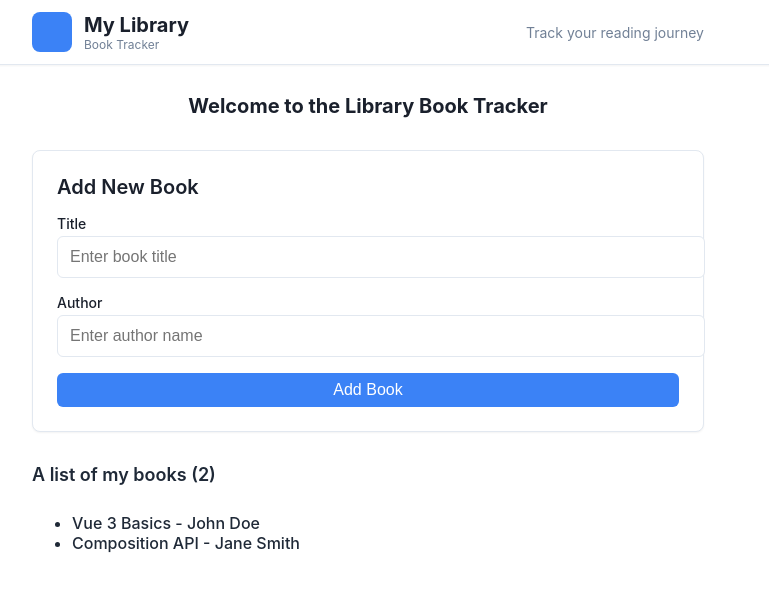
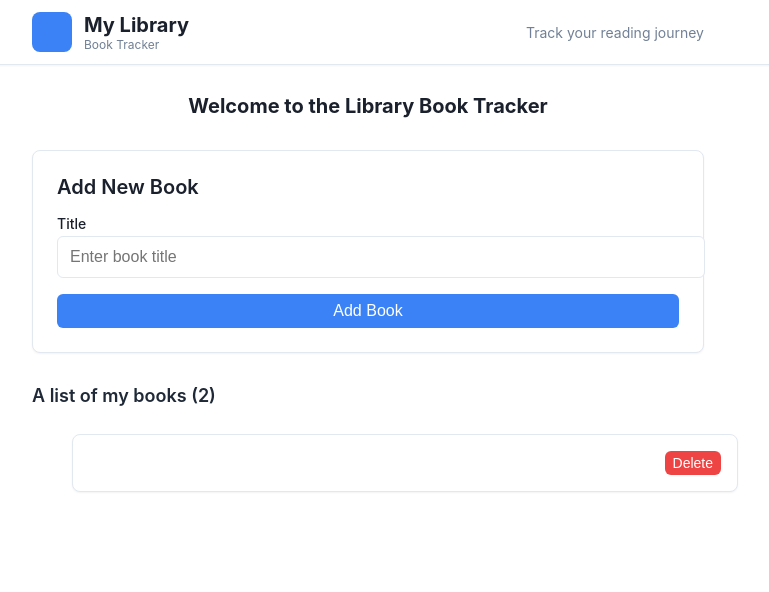
Before and after one commit to nysuri/vue-example-project, a Vue app: page / in a window 1280 px wide. Shown: the top 592 px of the page, without its empty margins (272-1041 px from the left). Built offline with nearby package versions, Linux system fonts and the light colour scheme.

Commit message:
refactor: remove unused code

```diff
--- a/src/App.vue
+++ b/src/App.vue
@@ -2,8 +2,8 @@
 import TheNavbar from './components/TheNavbar.vue'
 
 const books = [
-  { id: 1, title: 'Vue 3 Basics', author: 'John Doe', isAvailable: true },
-  { id: 2, title: 'Composition API', author: 'Jane Smith', isAvailable: false },
+  { id: 1, title: 'Vue 3 Basics', read: false },
+  { id: 2, title: 'Composition API', read: false },
 ]
 </script>
 
@@ -21,10 +21,6 @@ const books = [
           <label for="title" class="form-label"> Title </label>
           <input id="title" type="text" placeholder="Enter book title" class="form-input" />
         </div>
-        <div class="form-group">
-          <label for="author" class="form-label"> Author </label>
-          <input id="author" type="text" placeholder="Enter author name" class="form-input" />
-        </div>
         <button type="submit" class="submit-button">Add Book</button>
       </div>
     </form>
@@ -34,16 +30,15 @@ const books = [
     <div class="book-list">
       <!-- Todo: add an empty books state. -->
 
-      <div class="book-sections">
-        <div class="book-section">
-          <h3 class="section-title">A list of my books ({{ books.length }})</h3>
-          <div class="book-items">
-            <!-- Todo: Add a list of books -->
-            <ul>
-              <li class="book-title">{{ books[0].title }} - {{ books[0].author }}</li>
-              <li class="book-title">{{ books[1].title }} - {{ books[1].author }}</li>
-            </ul>
-          </div>
+      <div>
+        <h3 class="section-title">A list of my books ({{ books.length }})</h3>
+        <div class="book-items">
+          <ul>
+            <li class="book-item">
+              <p class="book-title"><!-- Show the first book here --></p>
+              <button class="delete-button">Delete</button>
+            </li>
+          </ul>
         </div>
       </div>
     </div>
--- a/src/main.css
+++ b/src/main.css
@@ -115,9 +115,6 @@ body {
   display: flex;
   flex-direction: column;
   gap: 1.5rem; /* space-y-6 */
-}
-
-.book-section {
   width: 100%;
 }
 
@@ -136,6 +133,9 @@ body {
 }
 
 .book-item {
+  width: 100%;
+  display: flex;
+  justify-content: space-between;
   background-color: #ffffff; /* bg-card */
   padding: 1rem; /* p-4 */
   border-radius: 0.5rem; /* rounded-lg */
@@ -208,9 +208,6 @@ body {
   border: none;
   cursor: pointer;
   transition: background-color 0.2s ease;
-  display: flex;
-  align-items: center;
-  justify-content: center;
 }
 
 .delete-button:hover {
```
